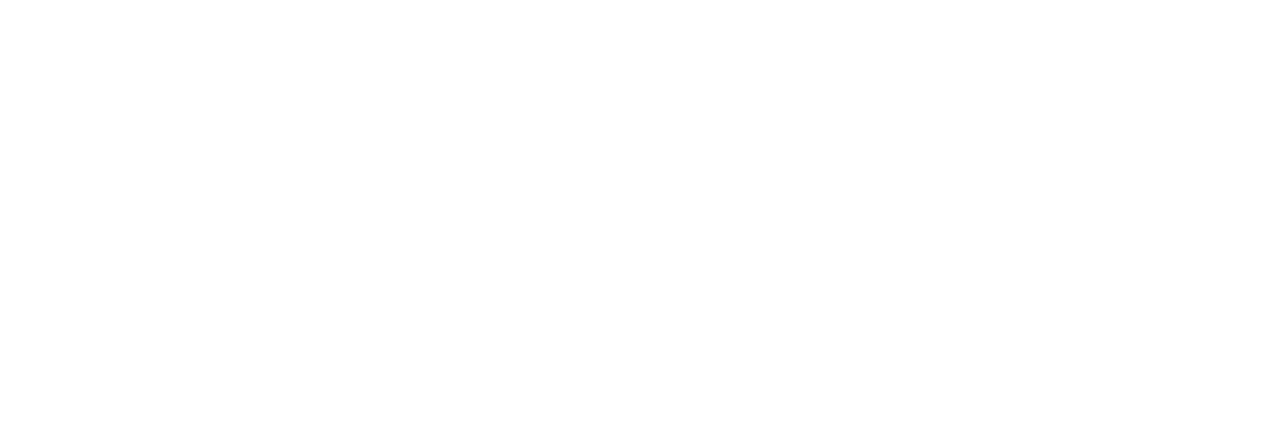
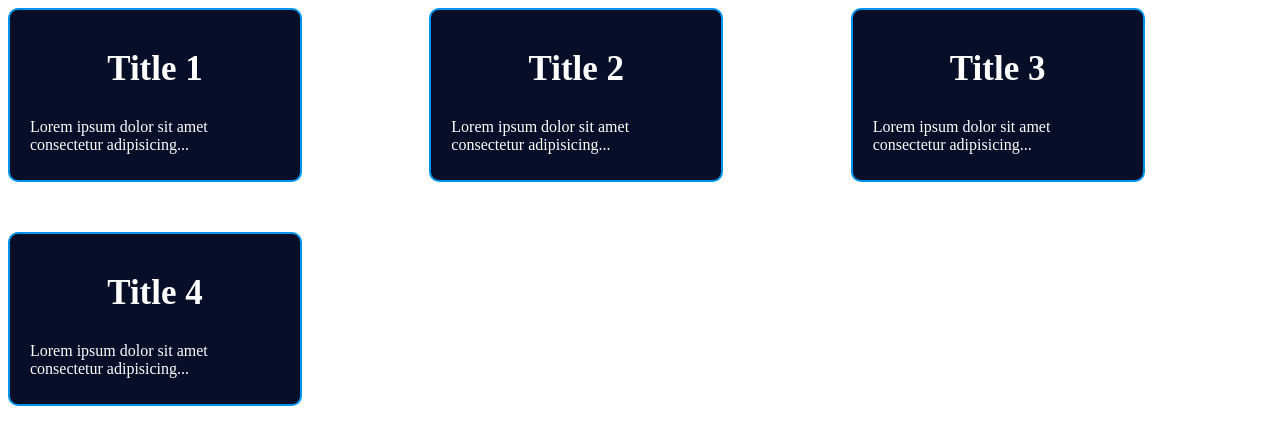
Before and after one commit to Zin-Mg-Nyunt/vue-blog, a Vue app: page / in a window 1280 px wide. Shown: the top 444 px of the page. Built offline with nearby package versions, Linux system fonts and the light colour scheme; data requests are answered from the project's data file.

Commit message:
create json server and fetch blogs

```diff
--- /dev/null
+++ b/database/db.json
@@ -0,0 +1,24 @@
+{
+    "blogs": [
+      {
+        "id": "1",
+        "title": "Title 1",
+        "body": "Lorem ipsum dolor sit amet consectetur adipisicing elit. Nesciunt quis tempora molestias aut dolorem impedit, ab eligendi! Iste, odio necessitatibus aliquid asperiores nobis ea id, architecto placeat quod corporis velit."
+      },
+      {
+        "id": "2",
+        "title": "Title 2",
+        "body": "Lorem ipsum dolor sit amet consectetur adipisicing elit. Nesciunt quis tempora molestias aut dolorem impedit, ab eligendi! Iste, odio necessitatibus aliquid asperiores nobis ea id, architecto placeat quod corporis velit."
+      },
+      {
+        "id": "3",
+        "title": "Title 3",
+        "body": "Lorem ipsum dolor sit amet consectetur adipisicing elit. Nesciunt quis tempora molestias aut dolorem impedit, ab eligendi! Iste, odio necessitatibus aliquid asperiores nobis ea id, architecto placeat quod corporis velit."
+      },
+      {
+        "id": "4",
+        "title": "Title 4",
+        "body": "Lorem ipsum dolor sit amet consectetur adipisicing elit. Nesciunt quis tempora molestias aut dolorem impedit, ab eligendi! Iste, odio necessitatibus aliquid asperiores nobis ea id, architecto placeat quod corporis velit."
+      }
+    ]
+}
--- a/package.json
+++ b/package.json
@@ -4,7 +4,8 @@
   "private": true,
   "scripts": {
     "serve": "vue-cli-service serve",
-    "build": "vue-cli-service build"
+    "build": "vue-cli-service build",
+    "dev": "json-server --watch database/db.json"
   },
   "dependencies": {
     "core-js": "^3.8.3",
--- /dev/null
+++ b/src/components/BlogList.vue
@@ -0,0 +1,17 @@
+<template>
+  <div v-for="blog in blogs" :key="blog" >
+    <SingleBlog :blog="blog"></SingleBlog>
+  </div>
+</template>
+
+<script>
+import SingleBlog from './SingleBlog'
+export default {
+  components: { SingleBlog },
+    props:['blogs']
+}
+</script>
+
+<style>
+
+</style>
--- /dev/null
+++ b/src/components/SingleBlog.vue
@@ -0,0 +1,42 @@
+<template>
+
+    <div class="blog-card">
+        <h2>{{blog.title}}</h2>
+        <p>{{cutBody}}</p>
+    </div>
+
+</template>
+
+<script>
+import { computed } from 'vue'
+export default {
+    props:['blog'],
+    setup(props){
+        let cutBody = computed(()=>{
+            return props.blog.body.substring(0,50)+"...";
+        })
+        return {cutBody}
+    }
+}
+</script>
+
+<style>
+    .blog-card{
+        width: 250px;
+        border: 2px solid #0092ef;
+        border-radius: 10px;
+        padding: 10px 20px;
+        background-color: #070e27;
+        color: white;
+        cursor: pointer;
+        user-select: none;
+    }
+    h2{
+        font-weight: bold;
+        font-size: 35px;
+        text-align: center;
+    }
+    a{
+        text-decoration: none;
+    }
+</style>
--- /dev/null
+++ b/src/components/getBlogs.js
@@ -0,0 +1,21 @@
+import { ref } from "vue";
+
+let getBlogs = () => {
+    let error = ref("");
+    let blogs = ref([]);
+    let load = async() => {
+        try {
+            let response = await fetch("http://localhost:3000/blogs/")
+            if (response.status === 404) {
+                throw new Error("Not Found URL");
+            }
+            let datas = await response.json();
+            blogs.value = datas;
+        } catch (err) {
+            error.value = err.message;
+        }
+    }
+
+    return {blogs,error,load}
+}
+export default getBlogs;
--- a/src/views/HomeView.vue
+++ b/src/views/HomeView.vue
@@ -1,16 +1,37 @@
 <template>
-  <div class="home">
-
+  <div class="home blog-wrapper">
+    <BlogList :blogs="blogs"></BlogList>
   </div>
 </template>
 
 <script>
 
-
+import BlogList from '../components/BlogList'
+import getBlogs from "../components/getBlogs";
 export default {
   name: 'HomeView',
   components: {
+    BlogList,
 
+  },
+  setup(){
+    let {blogs,error,load}=getBlogs()
+
+    load()
+
+    return {blogs,error}
   }
 }
 </script>
+<style>
+    h1{
+      font-size: 70px;
+      color: #070e27;
+      text-align: center;
+    }
+    .blog-wrapper{
+        display: grid;
+        grid-template-columns: repeat(3, 1fr);
+        row-gap: 50px;
+    }
+</style>
```
